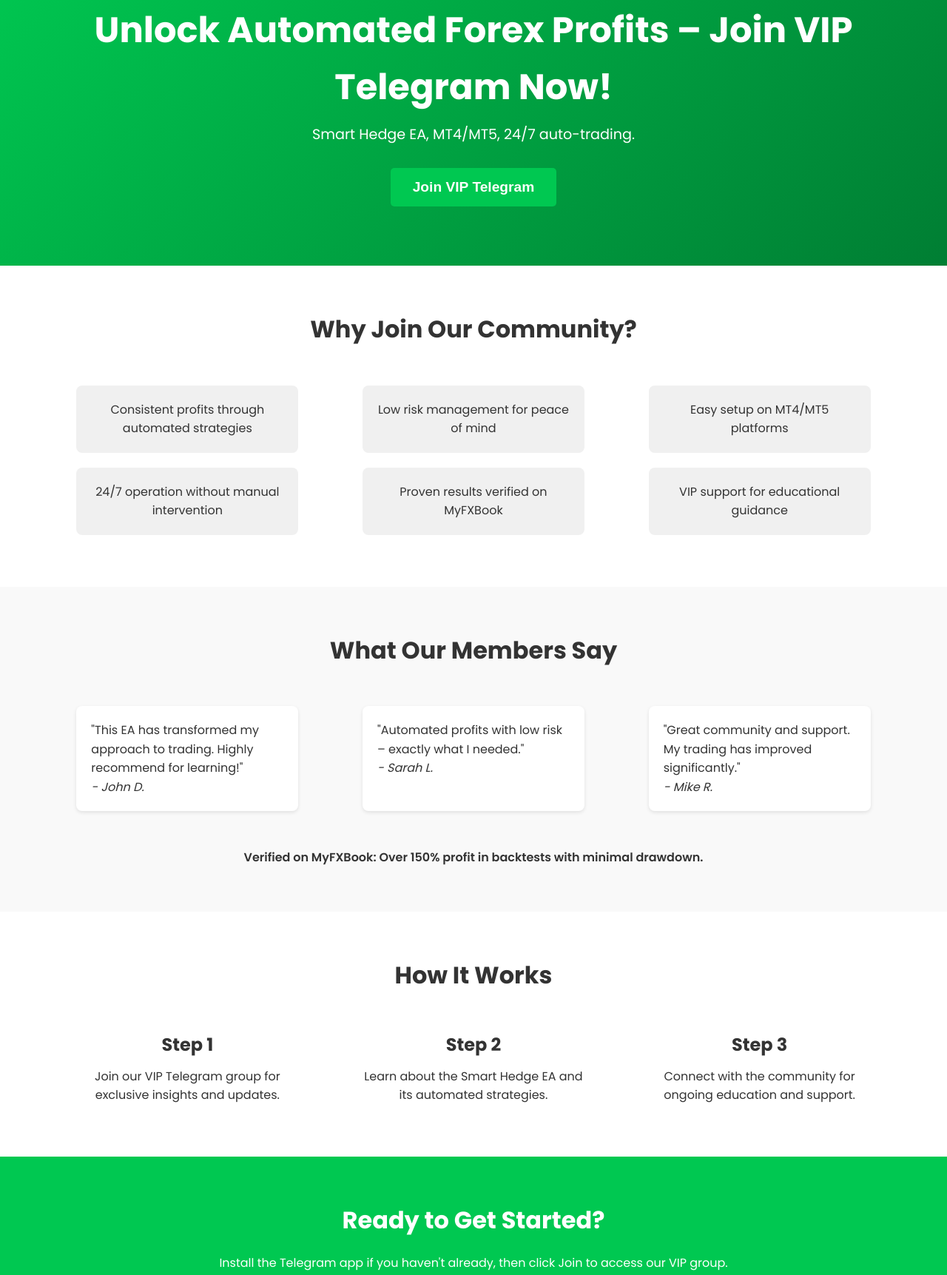
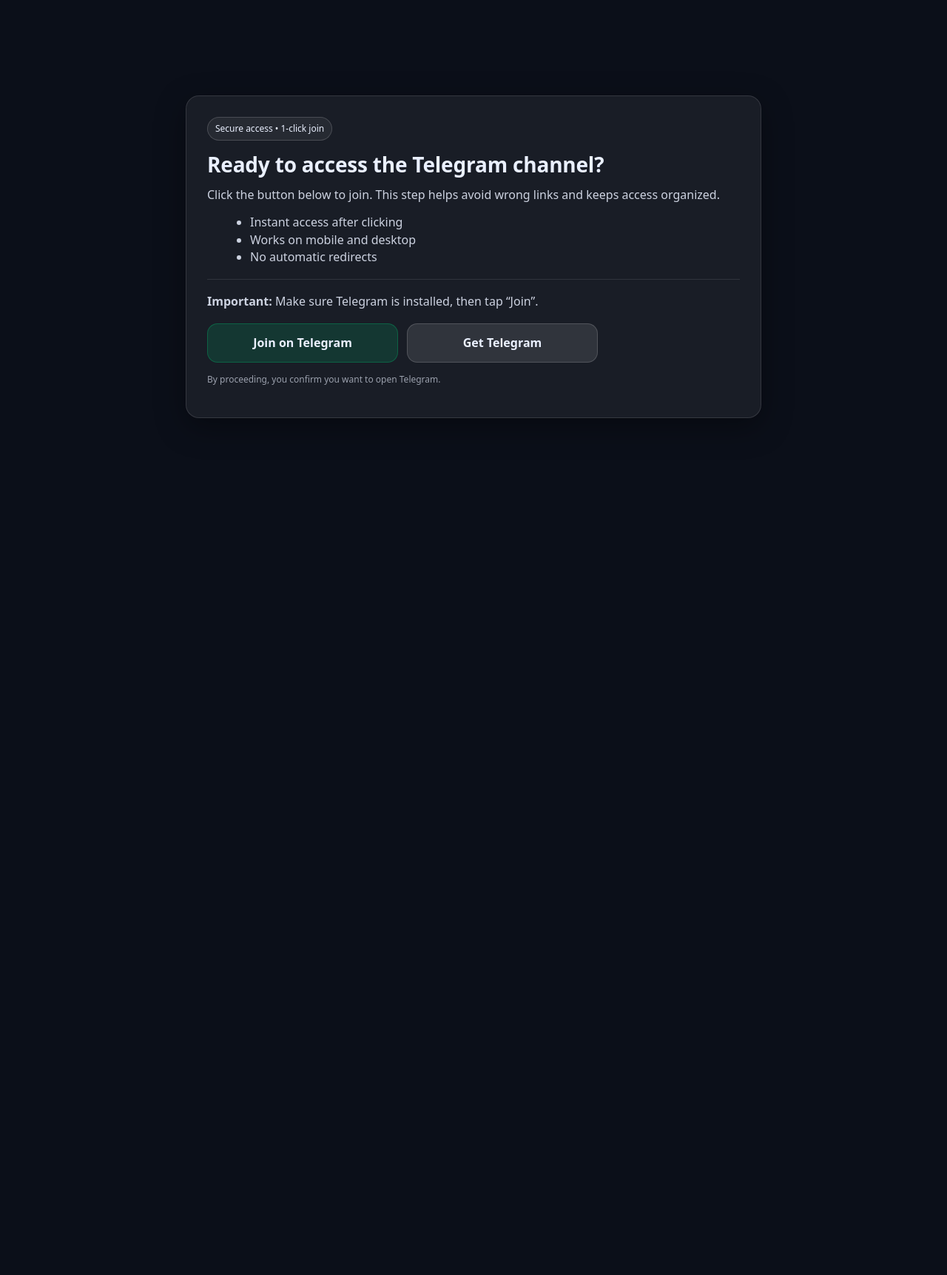
Before and after one commit to topsecretsea/secret, a plain HTML site: page index.html in a window 1280 px wide. Shown: the part 77-1800 px from the top of the page at 74% size. After the commit the page ends 848 px from the top, so only its background shows below. Drawn offline with Linux system fonts and the light colour scheme.

Commit message:
Update index.html

```diff
--- a/index.html
+++ b/index.html
@@ -1,12 +1,11 @@
-<!DOCTYPE html>
+<!doctype html>
 <html lang="en">
 <head>
-    <meta charset="UTF-8">
-    <meta name="viewport" content="width=device-width, initial-scale=1.0">
-    <title>Unlock Automated Forex Profits – Join VIP Telegram</title>
-    <!-- Google Fonts: Poppins -->
-    <link href="https://fonts.googleapis.com/css2?family=Poppins:wght@300;400;600;700&display=swap" rel="stylesheet">
-    <!-- Meta Pixel Code -->
+  <meta charset="utf-8" />
+  <meta name="viewport" content="width=device-width,initial-scale=1" />
+  <title>Access Telegram</title>
+  <meta name="description" content="Access the Telegram channel. Click to join." />
+  <meta name="robots" content="noindex,nofollow" />
 <script>
 !function(f,b,e,v,n,t,s)
 {if(f.fbq)return;n=f.fbq=function(){n.callMethod?
@@ -17,290 +16,119 @@
 s.parentNode.insertBefore(t,s)}(window, document,'script',
 'https://connect.facebook.net/en_US/fbevents.js');
 fbq('init', '938783292217056');
-        fbq('track', 'ViewContent');
+fbq('track', 'PageView');
 </script>
 <noscript><img height="1" width="1" style="display:none"
-        src="https://www.facebook.com/tr?id=YOUR_PIXEL_ID&ev=ViewContent&noscript=1"
+src="https://www.facebook.com/tr?id=863937386658423&ev=PageView&noscript=1"
 /></noscript>
 <!-- End Meta Pixel Code -->
   <style>
-        /* Mobile-first responsive design */
-        * {
-            margin: 0;
-            padding: 0;
-            box-sizing: border-box;
+    :root { --w: 720px; }
+    body{
+      margin:0; font-family: system-ui, -apple-system, Segoe UI, Roboto, Arial, sans-serif;
+      background:#0b0f19; color:#eaf0ff; line-height:1.45;
+      display:flex; min-height:100vh; align-items:center; justify-content:center;
+      padding:24px;
     }
-        body {
-            font-family: 'Poppins', sans-serif;
-            line-height: 1.6;
-            color: #333;
-            background-color: #f9f9f9;
+    .card{
+      width:100%; max-width:var(--w);
+      background:rgba(255,255,255,.06);
+      border:1px solid rgba(255,255,255,.12);
+      border-radius:18px; padding:28px;
+      box-shadow: 0 12px 40px rgba(0,0,0,.35);
     }
-        .container {
-            max-width: 1200px;
-            margin: 0 auto;
-            padding: 0 20px;
+    h1{ margin:0 0 10px; font-size:28px; letter-spacing:-.2px; }
+    p{ margin:0 0 14px; color:rgba(234,240,255,.86); }
+    ul{ margin:0 0 18px 18px; color:rgba(234,240,255,.86); }
+    .cta{
+      display:flex; gap:12px; flex-wrap:wrap; margin-top:18px;
     }
-        /* Hero Section */
-        .hero {
-            background: linear-gradient(135deg, #00C851, #007E33);
-            color: white;
-            text-align: center;
-            padding: 80px 20px;
-            animation: fadeIn 1s ease-in;
+    a.btn{
+      display:inline-flex; align-items:center; justify-content:center;
+      padding:14px 18px; border-radius:14px; text-decoration:none; font-weight:700;
+      border:1px solid rgba(255,255,255,.16);
+      background: rgba(255,255,255,.10);
+      color:#eaf0ff;
+      min-width: 220px;
     }
-        .hero h1 {
-            font-size: 2.5rem;
-            font-weight: 700;
-            margin-bottom: 10px;
+    a.btn.primary{
+      background: rgba(0, 177, 106, .18);
+      border-color: rgba(0, 177, 106, .35);
     }
-        .hero p {
-            font-size: 1.2rem;
-            margin-bottom: 30px;
+    .mini{
+      margin-top:14px; font-size:12px; color:rgba(234,240,255,.62);
     }
-        .cta-button {
-            background-color: #00C851;
-            color: white;
-            padding: 15px 30px;
-            font-size: 1.2rem;
-            font-weight: 600;
-            border: none;
-            border-radius: 5px;
-            cursor: pointer;
-            transition: background-color 0.3s;
+    .badge{
+      display:inline-block; font-size:12px; padding:6px 10px; border-radius:999px;
+      border:1px solid rgba(255,255,255,.16); background:rgba(255,255,255,.06);
+      margin-bottom:12px;
     }
-        .cta-button:hover {
-            background-color: #007E33;
-        }
-        /* Benefits Section */
-        .benefits {
-            padding: 60px 20px;
-            background-color: white;
-        }
-        .benefits h2 {
-            text-align: center;
-            font-size: 2rem;
-            margin-bottom: 40px;
-            color: #333;
-        }
-        .benefits ul {
-            list-style: none;
-            display: flex;
-            flex-wrap: wrap;
-            justify-content: center;
-        }
-        .benefits li {
-            width: 100%;
-            max-width: 300px;
-            margin: 10px;
-            padding: 20px;
-            background-color: #f0f0f0;
-            border-radius: 8px;
-            text-align: center;
-            animation: slideUp 0.5s ease-out;
-        }
-        /* Proofs Section */
-        .proofs {
-            padding: 60px 20px;
-            background-color: #f9f9f9;
-        }
-        .proofs h2 {
-            text-align: center;
-            font-size: 2rem;
-            margin-bottom: 40px;
-        }
-        .testimonials {
-            display: flex;
-            flex-wrap: wrap;
-            justify-content: center;
-        }
-        .testimonial {
-            width: 100%;
-            max-width: 300px;
-            margin: 10px;
-            padding: 20px;
-            background-color: white;
-            border-radius: 8px;
-            box-shadow: 0 2px 5px rgba(0,0,0,0.1);
-        }
-        .myfxbook {
-            text-align: center;
-            margin-top: 40px;
-            font-weight: 600;
-        }
-        /* How It Works Section */
-        .how-it-works {
-            padding: 60px 20px;
-            background-color: white;
-        }
-        .how-it-works h2 {
-            text-align: center;
-            font-size: 2rem;
-            margin-bottom: 40px;
-        }
-        .steps {
-            display: flex;
-            flex-wrap: wrap;
-            justify-content: center;
-        }
-        .step {
-            width: 100%;
-            max-width: 300px;
-            margin: 10px;
-            text-align: center;
-        }
-        .step h3 {
-            font-size: 1.5rem;
-            margin-bottom: 10px;
-        }
-        /* Final CTA Section */
-        .final-cta {
-            padding: 60px 20px;
-            background-color: #00C851;
-            color: white;
-            text-align: center;
-        }
-        .final-cta h2 {
-            font-size: 2rem;
-            margin-bottom: 20px;
-        }
-        .final-cta p {
-            margin-bottom: 30px;
-        }
-        /* Footer */
-        .footer {
-            padding: 20px;
-            background-color: #333;
-            color: white;
-            text-align: center;
-        }
-        .footer a {
-            color: #00C851;
-            text-decoration: none;
-        }
-        /* Animations */
-        @keyframes fadeIn {
-            from { opacity: 0; }
-            to { opacity: 1; }
-        }
-        @keyframes slideUp {
-            from { transform: translateY(20px); opacity: 0; }
-            to { transform: translateY(0); opacity: 1; }
-        }
-        /* Responsive */
-        @media (min-width: 768px) {
-            .hero h1 {
-                font-size: 3rem;
-            }
-            .benefits ul {
-                justify-content: space-around;
-            }
-            .testimonials {
-                justify-content: space-around;
-            }
-            .steps {
-                justify-content: space-around;
-            }
+    .divider{
+      height:1px; background:rgba(255,255,255,.10); margin:18px 0;
     }
   </style>
 </head>
+
 <body>
-    <!-- Hero Section -->
-    <section class="hero">
-        <div class="container">
-            <h1>Unlock Automated Forex Profits – Join VIP Telegram Now!</h1>
-            <p>Smart Hedge EA, MT4/MT5, 24/7 auto-trading.</p>
-            <button class="cta-button" id="telegram-btn">Join VIP Telegram</button>
+  <main class="card">
+    <div class="badge">Secure access • 1-click join</div>
+    <h1>Ready to access the Telegram channel?</h1>
+    <p>Click the button below to join. This step helps avoid wrong links and keeps access organized.</p>
+
+    <ul>
+      <li>Instant access after clicking</li>
+      <li>Works on mobile and desktop</li>
+      <li>No automatic redirects</li>
+    </ul>
+
+    <div class="divider"></div>
+
+    <p><strong>Important:</strong> Make sure Telegram is installed, then tap “Join”.</p>
+
+    <div class="cta">
+      <a class="btn primary" id="joinBtn" href="https://t.me/+dgULAfsVWPhmMDQx" rel="noopener">
+        Join on Telegram
+      </a>
+      <a class="btn" id="helpBtn" href="https://telegram.org/" target="_blank" rel="noopener">
+        Get Telegram
+      </a>
     </div>
-    </section>
 
-    <!-- Benefits Section -->
-    <section class="benefits">
-        <div class="container">
-            <h2>Why Join Our Community?</h2>
-            <ul>
-                <li>Consistent profits through automated strategies</li>
-                <li>Low risk management for peace of mind</li>
-                <li>Easy setup on MT4/MT5 platforms</li>
-                <li>24/7 operation without manual intervention</li>
-                <li>Proven results verified on MyFXBook</li>
-                <li>VIP support for educational guidance</li>
-            </ul>
-        </div>
-    </section>
+    <p class="mini" id="status"></p>
 
-    <!-- Proofs Section -->
-    <section class="proofs">
-        <div class="container">
-            <h2>What Our Members Say</h2>
-            <div class="testimonials">
-                <div class="testimonial">
-                    <p>"This EA has transformed my approach to trading. Highly recommend for learning!"</p>
-                    <cite>- John D.</cite>
-                </div>
-                <div class="testimonial">
-                    <p>"Automated profits with low risk – exactly what I needed."</p>
-                    <cite>- Sarah L.</cite>
-                </div>
-                <div class="testimonial">
-                    <p>"Great community and support. My trading has improved significantly."</p>
-                    <cite>- Mike R.</cite>
-                </div>
-            </div>
-            <div class="myfxbook">
-                <p>Verified on MyFXBook: Over 150% profit in backtests with minimal drawdown.</p>
-            </div>
-        </div>
-    </section>
+    <p class="mini">
+      By proceeding, you confirm you want to open Telegram.
+    </p>
+  </main>
 
-    <!-- How It Works Section -->
-    <section class="how-it-works">
-        <div class="container">
-            <h2>How It Works</h2>
-            <div class="steps">
-                <div class="step">
-                    <h3>Step 1</h3>
-                    <p>Join our VIP Telegram group for exclusive insights and updates.</p>
-                </div>
-                <div class="step">
-                    <h3>Step 2</h3>
-                    <p>Learn about the Smart Hedge EA and its automated strategies.</p>
-                </div>
-                <div class="step">
-                    <h3>Step 3</h3>
-                    <p>Connect with the community for ongoing education and support.</p>
-                </div>
-            </div>
-        </div>
-    </section>
+  <script>
+    // Track a "content view" after load
+    window.addEventListener('load', function () {
+      try { fbq('track', 'ViewContent'); } catch(e){}
+    });
 
-    <!-- Final CTA Section -->
-    <section class="final-cta">
-        <div class="container">
-            <h2>Ready to Get Started?</h2>
-            <p>Install the Telegram app if you haven't already, then click Join to access our VIP group.</p>
-            <button class="cta-button" id="final-telegram-btn">Join VIP Telegram</button>
-        </div>
-    </section>
+    const joinBtn = document.getElementById('joinBtn');
+    const statusEl = document.getElementById('status');
 
-    <!-- Footer -->
-    <footer class="footer">
-        <div class="container">
-            <p>&copy; 2023 Forex Trading Community. <a href="#">Privacy Policy</a> | <a href="#">Terms of Service</a></p>
-        </div>
-    </footer>
-
-    <!-- JavaScript -->
-    <script>
-        // Function to handle Telegram button clicks
-        function openTelegram() {
-            window.open('https://t.me/+dgULAfsVWPhmMDQx', '_blank');
-            fbq('track', 'Lead');
+    function safeFbqCustom(eventName, params) {
+      try { fbq('trackCustom', eventName, params || {}); } catch(e) {}
     }
 
-        // Attach event listeners
-        document.getElementById('telegram-btn').addEventListener('click', openTelegram);
-        document.getElementById('final-telegram-btn').addEventListener('click', openTelegram);
+    joinBtn.addEventListener('click', function () {
+      // Custom event for optimization
+      safeFbqCustom('telegram_entry', {
+        page: 'click',
+        source: 'button'
+      });
+
+      // UX feedback (also reduces “instant bounce” look)
+      statusEl.textContent = 'Opening Telegram…';
+
+      // Give the pixel a short moment; do NOT auto-redirect
+      // (the href still opens normally)
+      const t0 = Date.now();
+      while (Date.now() - t0 < 80) { /* tiny delay */ }
+    });
   </script>
 </body>
 </html>
```
Lines whose indentation alone changed are shown as unchanged.
